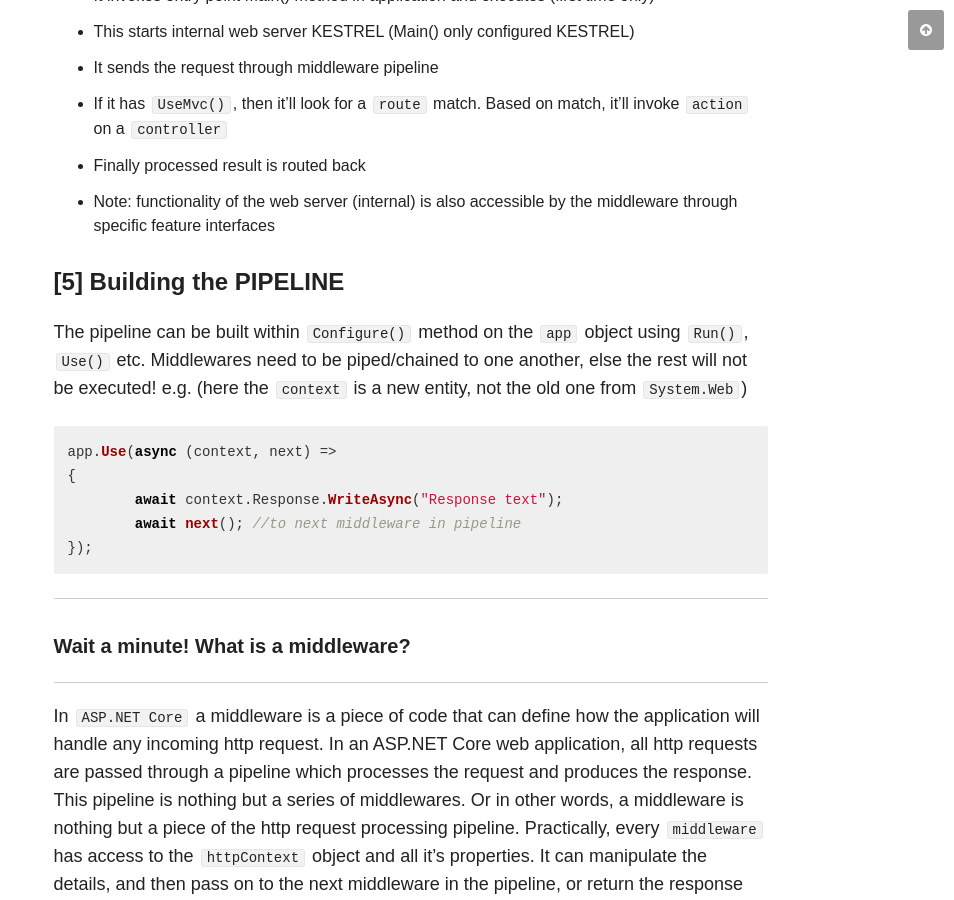
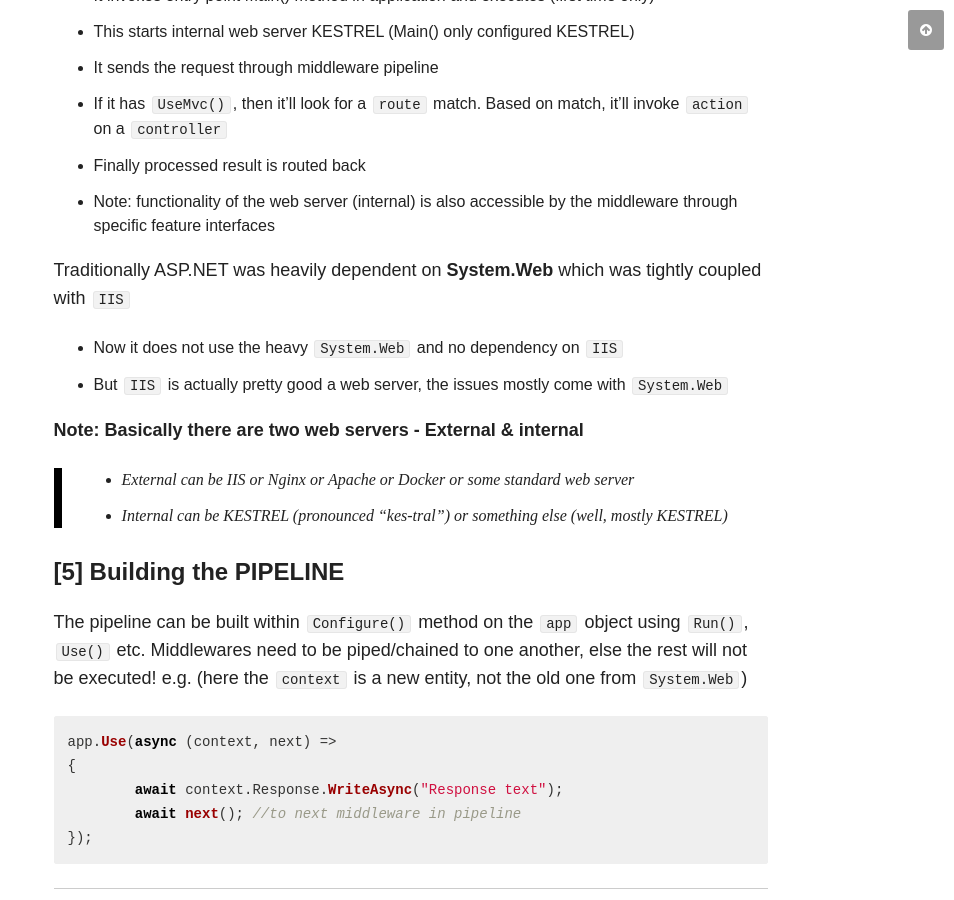
Before and after one commit to chakrabar/chakrabar.github.io, a Jekyll site: the page built from _posts/articles/2018-01-12-understanding-aspnet-core-2.md, in a window 1280 px wide and 900 px high, scrolled down 3821 px. Shown: the whole window, without its empty margins (326-1280 px from the left). Built offline with Jekyll 4.4.1, drawn with Linux system fonts in a browser that asks for light colours; nearby versions of some CDN libraries; comment, search, counter and statistics services are not loaded; some of the changed text lies outside the part shown.

Commit message:
Minor fix

```diff
--- a/_posts/articles/2018-01-12-understanding-aspnet-core-2.md
+++ b/_posts/articles/2018-01-12-understanding-aspnet-core-2.md
@@ -113,6 +113,15 @@ Request comes from browser to IIS (external web server)
 - Note: functionality of the web server (internal) is also accessible by the middleware through specific feature interfaces
 
 
+Traditionally ASP.NET was heavily dependent on **System.Web** which was tightly coupled with `IIS`
+  - Now it does not use the heavy `System.Web` and no dependency on `IIS`
+  - But `IIS` is actually pretty good a web server, the issues mostly come with `System.Web`
+
+**Note: Basically there are two web servers - External & internal**
+> * External can be IIS or Nginx or Apache or Docker or some standard web server
+> * Internal can be KESTREL (pronounced "kes-tral") or something else (well, mostly KESTREL)
+
+
 #### [5] Building the PIPELINE
 
 The pipeline can be built within `Configure()` method on the `app` object using `Run()`, `Use()` etc.
```
Also changed, not shown: other parts of _posts/articles/2018-01-12-understanding-aspnet-core-2.md (+0 -10 lines).
